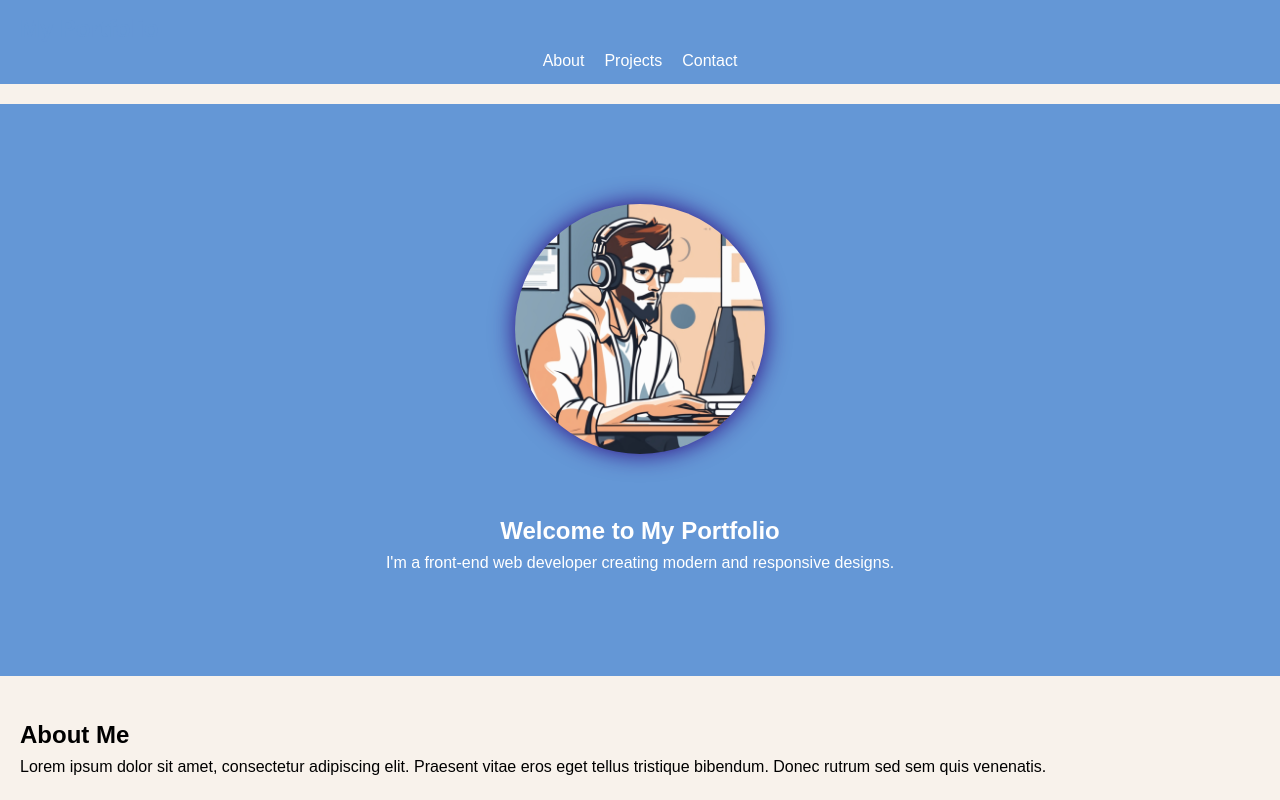
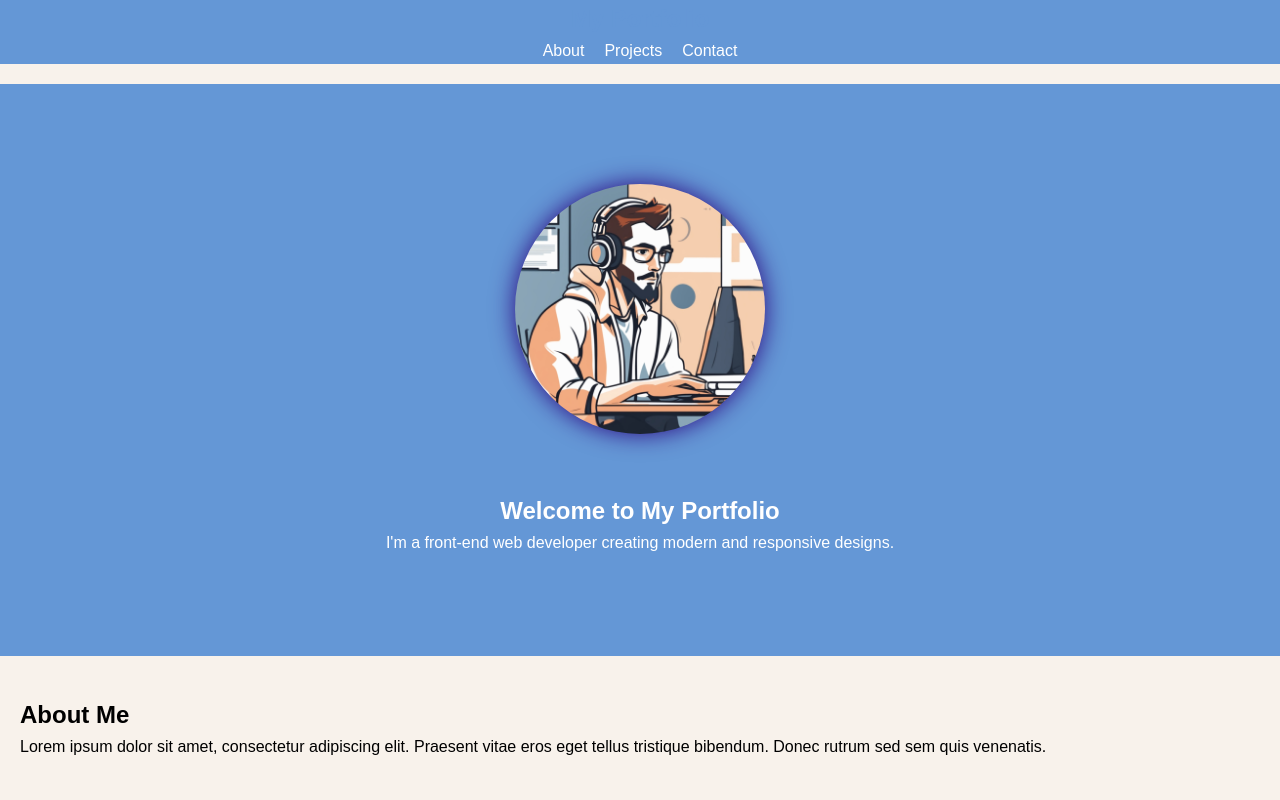
Before and after one commit to T3chfuzion/Portfolio, a plain HTML site: page index.html in a window 1280 px wide. Shown: the top 800 px of the page. Drawn offline with Linux system fonts and the light colour scheme; a script that the page names is missing.

Commit message:
more updates

```diff
--- a/styles.css
+++ b/styles.css
@@ -13,12 +13,11 @@ body {
 header {
     background: #6497d6;
     color: #6497d6;
-    padding: 10px 0;
 }
 
 nav h1 {
     justify-content: center;
-    margin-left: 20px;
+    display: flex;
 }
 
 nav ul {
```
